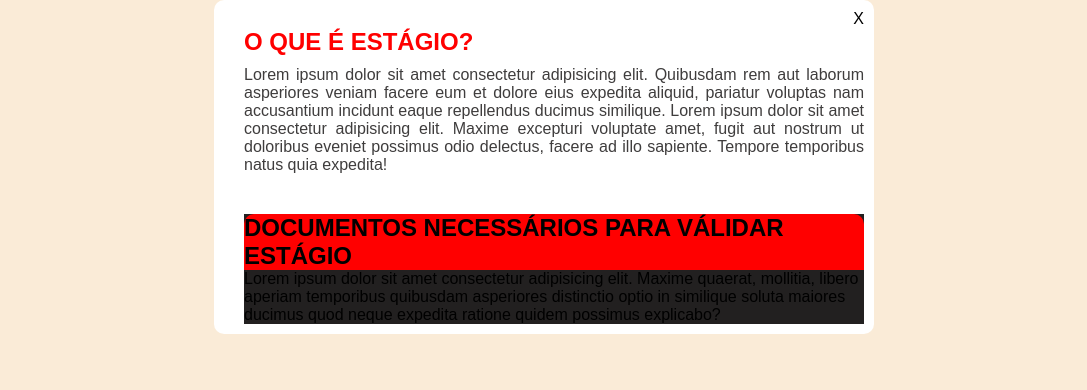
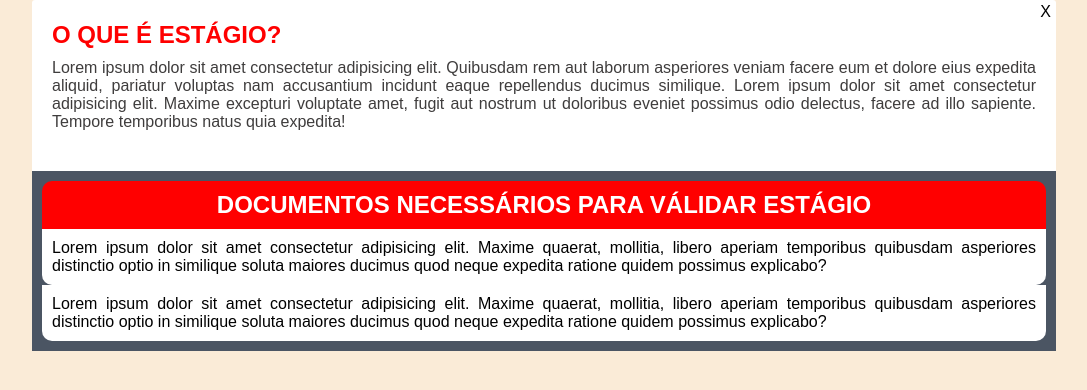
Before and after one commit to adilson0001/Projeto-Fatec, a plain HTML site: page pop.html in a window 1280 px wide. Shown: the whole page, without its empty margins (96-1183 px from the left). Drawn offline with Linux system fonts and the light colour scheme.

Commit message:
adicionando grid
adicionando grid a esplicação dos documento

```diff
--- a/pop.css
+++ b/pop.css
@@ -13,24 +13,28 @@ body{
 }
 .container{
     background-color: white;
-    padding: 10px;
-    border-radius: 10px;
+    padding: 0px;
+    border-radius: 3px;
     border: none;
-    width: 50%;
+    width: 80%;
 
 }
 
 .X p{
     text-align: end;
+    margin-right: 5px;
+    margin-top: 3px;
 }
 .X:hover{
-    background-color: rgb(241, 241, 241);
+    background-color:#f3f4f6;
 
 }
 
 .itens{
     text-align: justify;
     margin-left:20px;
+    margin-right: 20px;
+
 }
 .itens h2{
     color: red;
@@ -41,16 +45,30 @@ body{
 .itens p{
     color: rgb(63, 61, 61);
     margin-bottom: 40px;
+
 }
 
 /* documentos estagio */
 
 .p_baixo{
-    margin-left:20px;
-    background-color: rgb(34, 32, 32);
+    margin:0px;
+    padding: 10px;
+    background-color: #4b5563;
+
+
 }
 
 .cab_cont{
     background-color: red;
     border-radius: 10px 10px 0px 0px;
+    color: white;
+    text-align: center;
+    padding: 10px;
 }
+
+.itens_cont{
+    background-color: white;
+    padding: 10px;
+    text-align: justify;
+    border-radius: 0px 0px 10px 10px;
+}
--- a/pop.html
+++ b/pop.html
@@ -26,9 +26,14 @@
             <div class="cab_cont">
                 <h2>DOCUMENTOS NECESSÁRIOS PARA VÁLIDAR ESTÁGIO</h2>
             </div>
+            <div class="grid_itens">
 
-            <div class="itens_cont">
-                <p>Lorem ipsum dolor sit amet consectetur adipisicing elit. Maxime quaerat, mollitia, libero aperiam temporibus quibusdam asperiores distinctio optio in similique soluta maiores ducimus quod neque expedita ratione quidem possimus explicabo?</p>
+                <div class="itens_cont">
+                    <p>Lorem ipsum dolor sit amet consectetur adipisicing elit. Maxime quaerat, mollitia, libero aperiam temporibus quibusdam asperiores distinctio optio in similique soluta maiores ducimus quod neque expedita ratione quidem possimus explicabo?</p>
+                </div>
+                <div class="itens_cont">
+                    <p>Lorem ipsum dolor sit amet consectetur adipisicing elit. Maxime quaerat, mollitia, libero aperiam temporibus quibusdam asperiores distinctio optio in similique soluta maiores ducimus quod neque expedita ratione quidem possimus explicabo?</p>
+                </div>
             </div>
         </div>
     </div>
```
